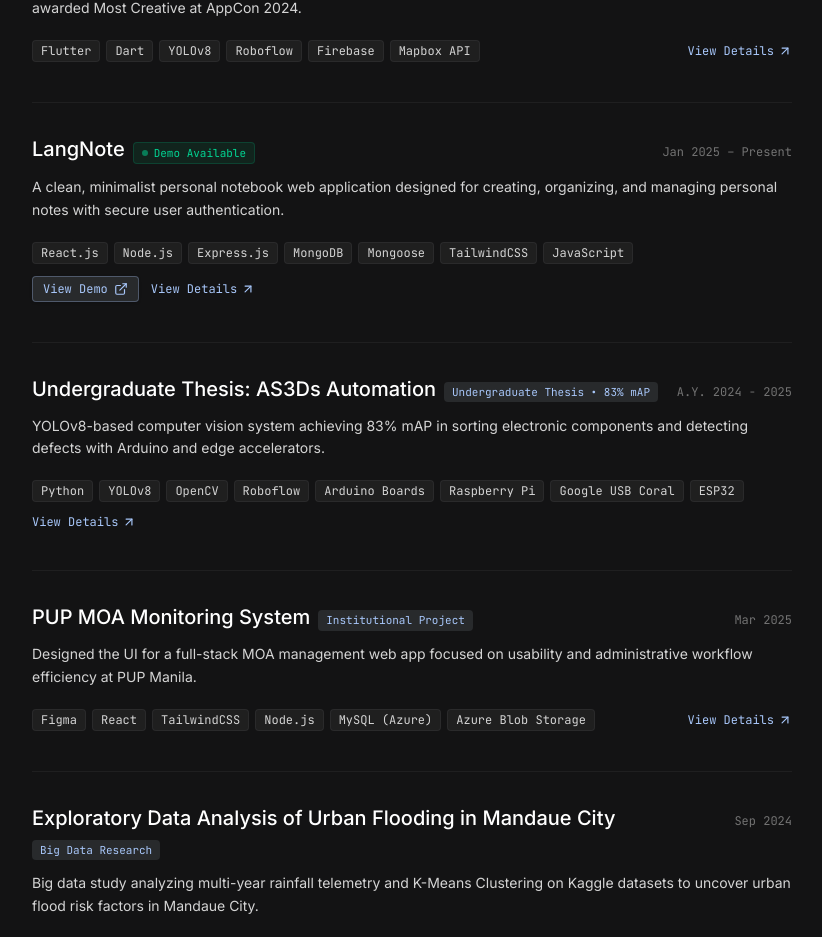
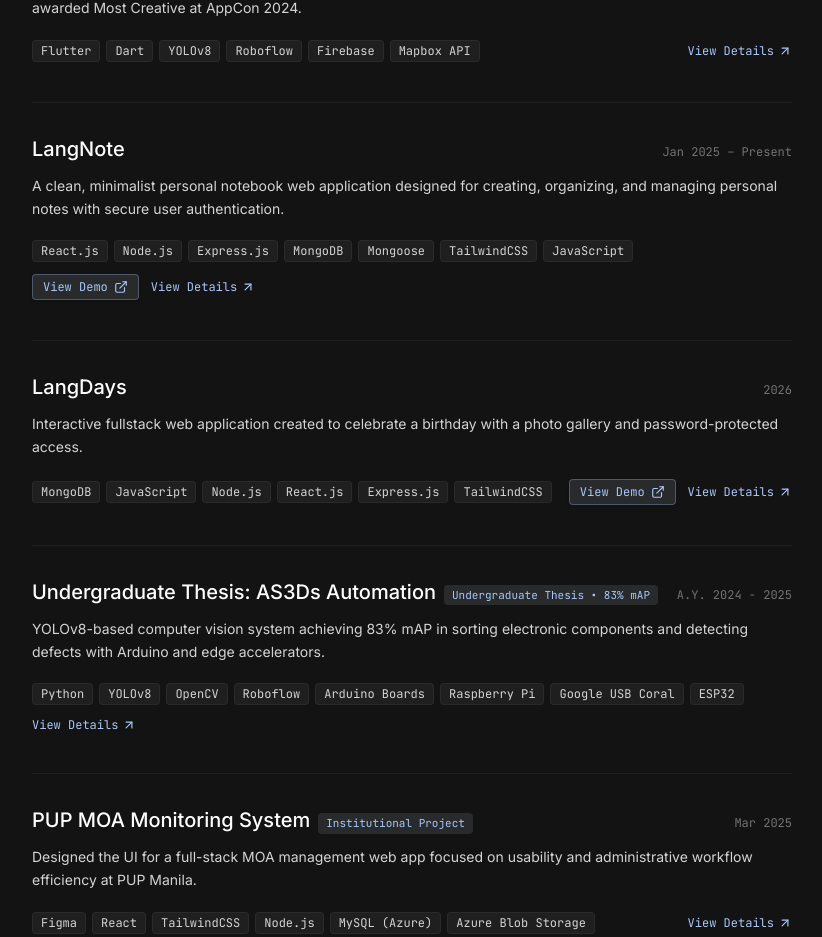
Before and after one commit to adriansgrrx/adrianesguerra, a React (Vite) app: page / in a window 1280 px wide. Shown: the part 1491-2428 px from the top of the page, without its empty margins (344-1166 px from the left). Built offline with nearby package versions, Linux system fonts and the light colour scheme.

Commit message:
feat: add ProjectsSection component and portfolio data module

```diff
--- a/src/components/ProjectsSection.jsx
+++ b/src/components/ProjectsSection.jsx
@@ -65,12 +65,6 @@
                         {project.awardBadge}
                       </span>
                     )}
-                    {demoUrl && (
-                      <span className="inline-flex items-center gap-1.5 text-[11px] font-mono px-2 py-0.5 rounded bg-emerald-500/10 text-emerald-400 border border-emerald-500/20">
-                        <span className="w-1.5 h-1.5 rounded-full bg-emerald-400 animate-pulse" />
-                        <span>Demo Available</span>
-                      </span>
-                    )}
                   </div>
                   <span className="text-xs text-neutral-500 font-mono shrink-0">
                     {project.date}
--- a/src/data/portfolioData.js
+++ b/src/data/portfolioData.js
@@ -252,6 +252,36 @@
       { label: "Architecture", value: "MERN Stack" },
       { label: "Platform", value: "Web Application" },
     ],
+  },
+  {
+    "id": 13,
+    "slug": "langdays",
+    "title": "LangDays",
+    "subtitle": "Celebration",
+    "awardBadge": "",
+    "role": "Fullstack Developer",
+    "description": "Interactive fullstack web application created to celebrate a birthday with a photo gallery and password-protected access.",
+    "image": "/Featured/LangDays/langdays-main.png",
+    "tags": ["MongoDB", "JavaScript", "Node.js", "React.js", "Express.js", "TailwindCSS"],
+    "demoUrl": "https://www.langdays.page/",
+    "githubUrl": "https://github.com/adriansgrrx/LangDays",
+    "isGithubPrivate": false,
+    "type": "Web App",
+    "date": "2026",
+    "featured": true,
+    "expandedDescription": "Developed a fullstack interactive web application designed to celebrate a birthday, featuring a photo grid background and a secure password-protected entry.",
+    "details": [
+      "Developed a fullstack interactive web application designed to celebrate a birthday",
+      "Implemented a secure password-protected entry system with backend authentication",
+      "Designed a responsive photo grid layout showcasing memorable moments"
+    ],
+    "technologies": [
+      "MongoDB", "JavaScript", "Node.js", "React.js", "Express.js", "TailwindCSS"
+    ],
+    "stats": [
+      { "label": "Platform", "value": "Web App" },
+      { "label": "Access", "value": "Password Protected" }
+    ]
   },
   {
     id: 2,
```
